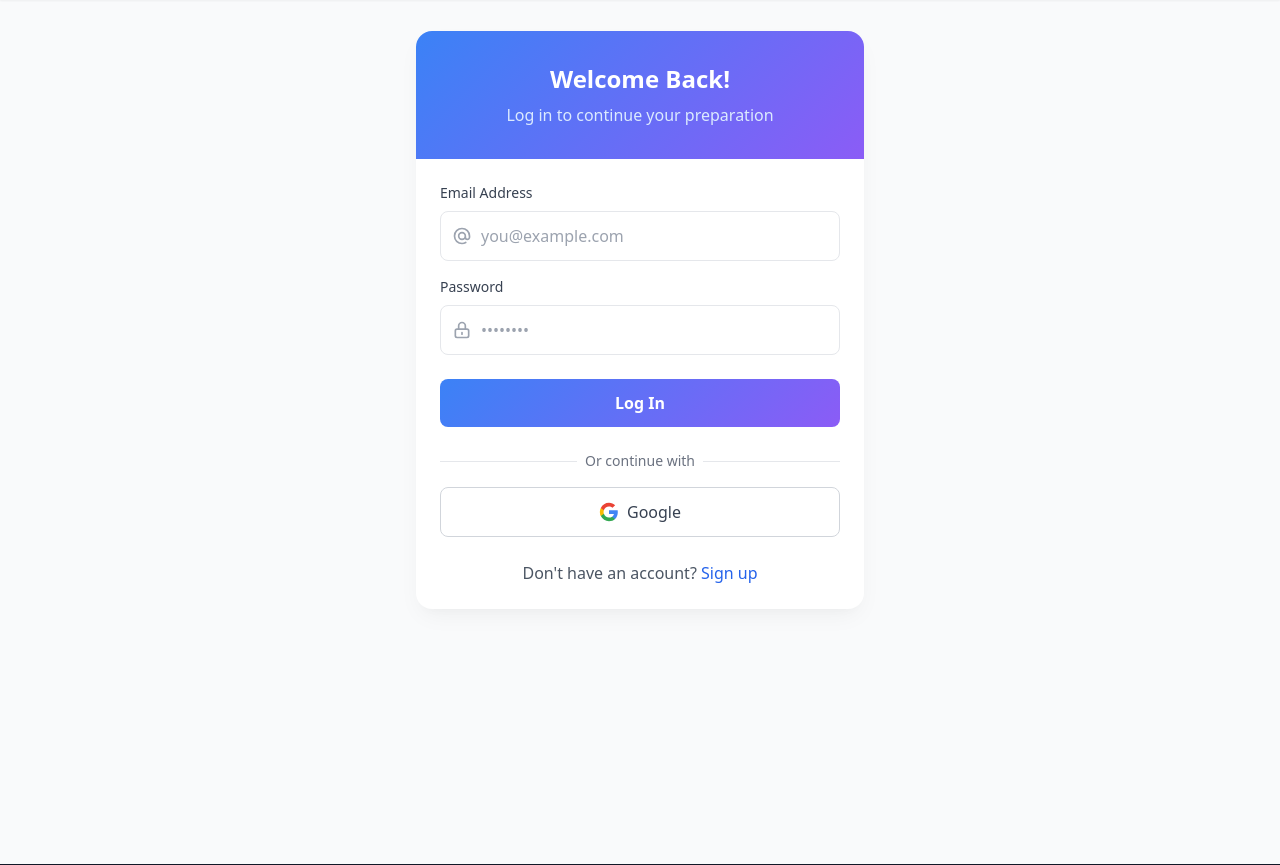
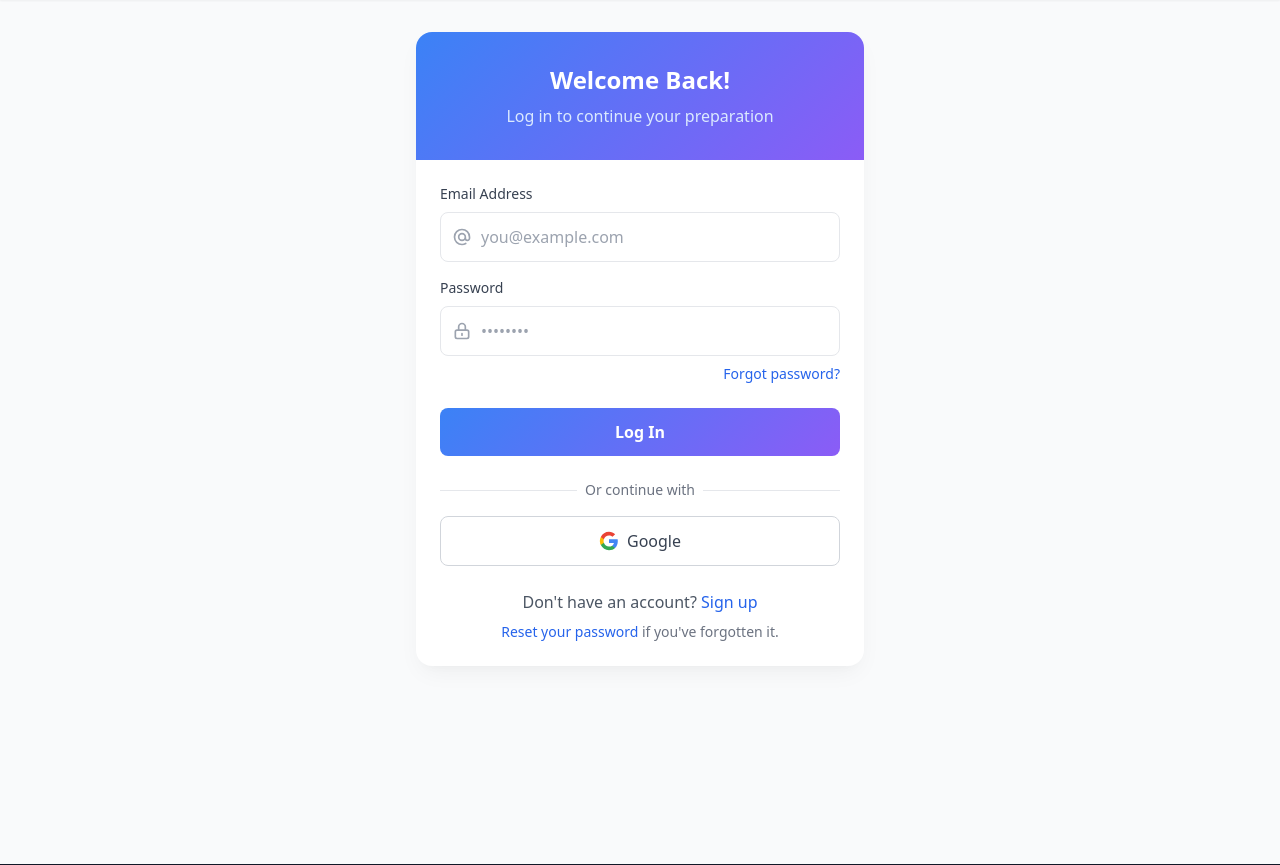
Before and after one commit to turtle-xo7/PrepareYourself, a Django app: page /login/ in a window 1280 px wide. Shown: the part 64-929 px from the top of the page. Run offline with Django 5.2, Linux system fonts and the light colour scheme; some libraries are stand-ins or nearby versions.

Commit message:
SCRUM-8 Password Reset

```diff
--- a/templates/core/login.html
+++ b/templates/core/login.html
@@ -1,32 +1,36 @@
 {% extends 'base.html' %}
 {% block title %}Log In{% endblock %}
 {% block content %}
-<div class="min-h-[80vh] flex items-center justify-center px-4">
+<div class="min-h-[80vh] flex items-center justify-center px-4 py-8">
     <div class="max-w-md w-full">
-        <div class="bg-white rounded-2xl card-shadow overflow-hidden">
+        <!-- Login Card -->
+        <div id="loginCard" class="bg-white rounded-2xl card-shadow overflow-hidden">
             <div class="gradient-bg px-6 py-8 text-white text-center">
                 <h2 class="text-2xl font-bold">Welcome Back!</h2>
                 <p class="mt-2 text-blue-100">Log in to continue your preparation</p>
             </div>
             <div class="p-6">
-                <form>
+                <form id="loginForm" onsubmit="event.preventDefault(); alert('Login functionality will be implemented with backend.');">
                     <div class="mb-4">
                         <label class="block text-gray-700 text-sm font-medium mb-2">Email Address</label>
                         <div class="relative">
                             <span class="absolute inset-y-0 left-0 pl-3 flex items-center text-gray-400">
-                                <svg class="w-5 h-5" fill="none" stroke="currentColor" viewBox="0 0 24 24"><path stroke-linecap="round" stroke-linejoin="round" stroke-width="2" d="M16 12a4 4 0 10-8 0 4 4 0 008 0zm0 0v1.5a2.5 2.5 0 005 0V12a9 9 0 10-9 9m4.5-1.206a8.959 8.959 0 01-4.5 1.207"></path></svg>
+                                <svg class="w-5 h-5" fill="none" stroke="currentColor" viewBox="0 0 24 24"><path stroke-linecap="round" stroke-linejoin="round" stroke-width="2" d="M16 12a4 4 0 10-8 0 4 4 0 008 0zm0 0v1.5a2.5 2.5 0 005 0V12a9 9 0 10-9 9m4.5-1.206a8.959 8.959 0 01-4.5 1.207"/></svg>
                             </span>
-                            <input type="email" class="w-full pl-10 pr-4 py-3 border border-gray-200 rounded-lg focus:ring-2 focus:ring-blue-500" placeholder="you@example.com">
+                            <input type="email" name="email" class="w-full pl-10 pr-4 py-3 border border-gray-200 rounded-lg focus:ring-2 focus:ring-blue-500" placeholder="you@example.com" required>
                         </div>
                     </div>
-                    <div class="mb-6">
+                    <div class="mb-2">
                         <label class="block text-gray-700 text-sm font-medium mb-2">Password</label>
                         <div class="relative">
                             <span class="absolute inset-y-0 left-0 pl-3 flex items-center text-gray-400">
-                                <svg class="w-5 h-5" fill="none" stroke="currentColor" viewBox="0 0 24 24"><path stroke-linecap="round" stroke-linejoin="round" stroke-width="2" d="M12 15v2m-6 4h12a2 2 0 002-2v-6a2 2 0 00-2-2H6a2 2 0 00-2 2v6a2 2 0 002 2zm10-10V7a4 4 0 00-8 0v4h8z"></path></svg>
+                                <svg class="w-5 h-5" fill="none" stroke="currentColor" viewBox="0 0 24 24"><path stroke-linecap="round" stroke-linejoin="round" stroke-width="2" d="M12 15v2m-6 4h12a2 2 0 002-2v-6a2 2 0 00-2-2H6a2 2 0 00-2 2v6a2 2 0 002 2zm10-10V7a4 4 0 00-8 0v4h8z"/></svg>
                             </span>
-                            <input type="password" class="w-full pl-10 pr-4 py-3 border border-gray-200 rounded-lg focus:ring-2 focus:ring-blue-500" placeholder="••••••••">
+                            <input type="password" name="password" class="w-full pl-10 pr-4 py-3 border border-gray-200 rounded-lg focus:ring-2 focus:ring-blue-500" placeholder="••••••••" required>
                         </div>
+                    </div>
+                    <div class="flex justify-end mb-6">
+                        <button type="button" onclick="toggleResetCard()" class="text-sm text-blue-600 hover:text-blue-800 font-medium">Forgot password?</button>
                     </div>
                     <button type="submit" class="w-full gradient-bg text-white py-3 rounded-lg font-semibold hover:shadow-lg transition">Log In</button>
                 </form>
@@ -36,13 +40,73 @@
                         <div class="relative flex justify-center text-sm"><span class="px-2 bg-white text-gray-500">Or continue with</span></div>
                     </div>
                     <button class="mt-4 w-full bg-white border border-gray-300 text-gray-700 py-3 rounded-lg font-medium hover:bg-gray-50 flex items-center justify-center gap-2">
-                        <svg class="w-5 h-5" viewBox="0 0 24 24"><path fill="#4285F4" d="M22.56 12.25c0-.78-.07-1.53-.2-2.25H12v4.26h5.92c-.26 1.37-1.04 2.53-2.21 3.31v2.77h3.57c2.08-1.92 3.28-4.74 3.28-8.09z"/><path fill="#34A853" d="M12 23c2.97 0 5.46-.98 7.28-2.66l-3.57-2.77c-.98.66-2.23 1.06-3.71 1.06-2.86 0-5.29-1.93-6.16-4.53H2.18v2.84C3.99 20.53 7.7 23 12 23z"/><path fill="#FBBC05" d="M5.84 14.09c-.22-.66-.35-1.36-.35-2.09s.13-1.43.35-2.09V7.07H2.18C1.43 8.55 1 10.22 1 12s.43 3.45 1.18 4.93l2.85-2.22.81-.62z"/><path fill="#EA4335" d="M12 5.38c1.62 0 3.06.56 4.21 1.64l3.15-3.15C17.45 2.09 14.97 1 12 1 7.7 1 3.99 3.47 2.18 7.07l3.66 2.84c.87-2.6 3.3-4.53 6.16-4.53z"/></svg>
+                        <svg class="w-5 h-5" viewBox="0 0 24 24">
+                            <path fill="#4285F4" d="M22.56 12.25c0-.78-.07-1.53-.2-2.25H12v4.26h5.92c-.26 1.37-1.04 2.53-2.21 3.31v2.77h3.57c2.08-1.92 3.28-4.74 3.28-8.09z"/>
+                            <path fill="#34A853" d="M12 23c2.97 0 5.46-.98 7.28-2.66l-3.57-2.77c-.98.66-2.23 1.06-3.71 1.06-2.86 0-5.29-1.93-6.16-4.53H2.18v2.84C3.99 20.53 7.7 23 12 23z"/>
+                            <path fill="#FBBC05" d="M5.84 14.09c-.22-.66-.35-1.36-.35-2.09s.13-1.43.35-2.09V7.07H2.18C1.43 8.55 1 10.22 1 12s.43 3.45 1.18 4.93l2.85-2.22.81-.62z"/>
+                            <path fill="#EA4335" d="M12 5.38c1.62 0 3.06.56 4.21 1.64l3.15-3.15C17.45 2.09 14.97 1 12 1 7.7 1 3.99 3.47 2.18 7.07l3.66 2.84c.87-2.6 3.3-4.53 6.16-4.53z"/>
+                        </svg>
                         Google
                     </button>
                 </div>
                 <p class="mt-6 text-center text-gray-600">Don't have an account? <a href="#" class="text-blue-600 font-medium">Sign up</a></p>
+                <p class="mt-2 text-center text-gray-500 text-sm">
+                    <button type="button" onclick="toggleResetCard()" class="text-blue-600 hover:underline">Reset your password</button> if you've forgotten it.
+                </p>
+            </div>
+        </div>
+
+        <!-- Reset Password Card (hidden by default) -->
+        <div id="resetCard" class="bg-white rounded-2xl card-shadow overflow-hidden hidden">
+            <div class="gradient-bg px-6 py-8 text-white text-center">
+                <h2 class="text-2xl font-bold">Reset Password</h2>
+                <p class="mt-2 text-blue-100">Enter your email to receive a reset link</p>
+            </div>
+            <div class="p-6">
+                <form onsubmit="event.preventDefault(); handleResetPassword();">
+                    <div class="mb-6">
+                        <label class="block text-gray-700 text-sm font-medium mb-2">Email Address</label>
+                        <div class="relative">
+                            <span class="absolute inset-y-0 left-0 pl-3 flex items-center text-gray-400">
+                                <svg class="w-5 h-5" fill="none" stroke="currentColor" viewBox="0 0 24 24"><path stroke-linecap="round" stroke-linejoin="round" stroke-width="2" d="M16 12a4 4 0 10-8 0 4 4 0 008 0zm0 0v1.5a2.5 2.5 0 005 0V12a9 9 0 10-9 9m4.5-1.206a8.959 8.959 0 01-4.5 1.207"/></svg>
+                            </span>
+                            <input type="email" id="resetEmail" class="w-full pl-10 pr-4 py-3 border border-gray-200 rounded-lg focus:ring-2 focus:ring-blue-500" placeholder="you@example.com" required>
+                        </div>
+                    </div>
+                    <button type="submit" class="w-full gradient-bg text-white py-3 rounded-lg font-semibold hover:shadow-lg transition">Send Reset Link</button>
+                </form>
+                <div id="resetMessage" class="mt-4 text-sm text-center text-green-600 hidden">✅ Reset link sent! Check your email.</div>
+                <div class="mt-6 text-center">
+                    <button type="button" onclick="toggleResetCard()" class="text-blue-600 hover:text-blue-800 font-medium">← Back to Login</button>
+                </div>
             </div>
         </div>
     </div>
 </div>
+
+<script>
+    function toggleResetCard() {
+        const loginCard = document.getElementById('loginCard');
+        const resetCard = document.getElementById('resetCard');
+        loginCard.classList.toggle('hidden');
+        resetCard.classList.toggle('hidden');
+        // Clear any previous message
+        document.getElementById('resetMessage').classList.add('hidden');
+        document.getElementById('resetEmail').value = '';
+    }
+
+    function handleResetPassword() {
+        const email = document.getElementById('resetEmail').value;
+        if (!email) return;
+
+        // Here you would normally send an API request to your backend
+        // For now, just show a success message
+        document.getElementById('resetMessage').classList.remove('hidden');
+
+        // In a real implementation, you'd POST to /password-reset/ endpoint
+        console.log('Password reset requested for:', email);
+        // Example fetch (commented out):
+        // fetch('/api/password-reset/', { method: 'POST', body: JSON.stringify({email}) })
+    }
+</script>
 {% endblock %}
```
